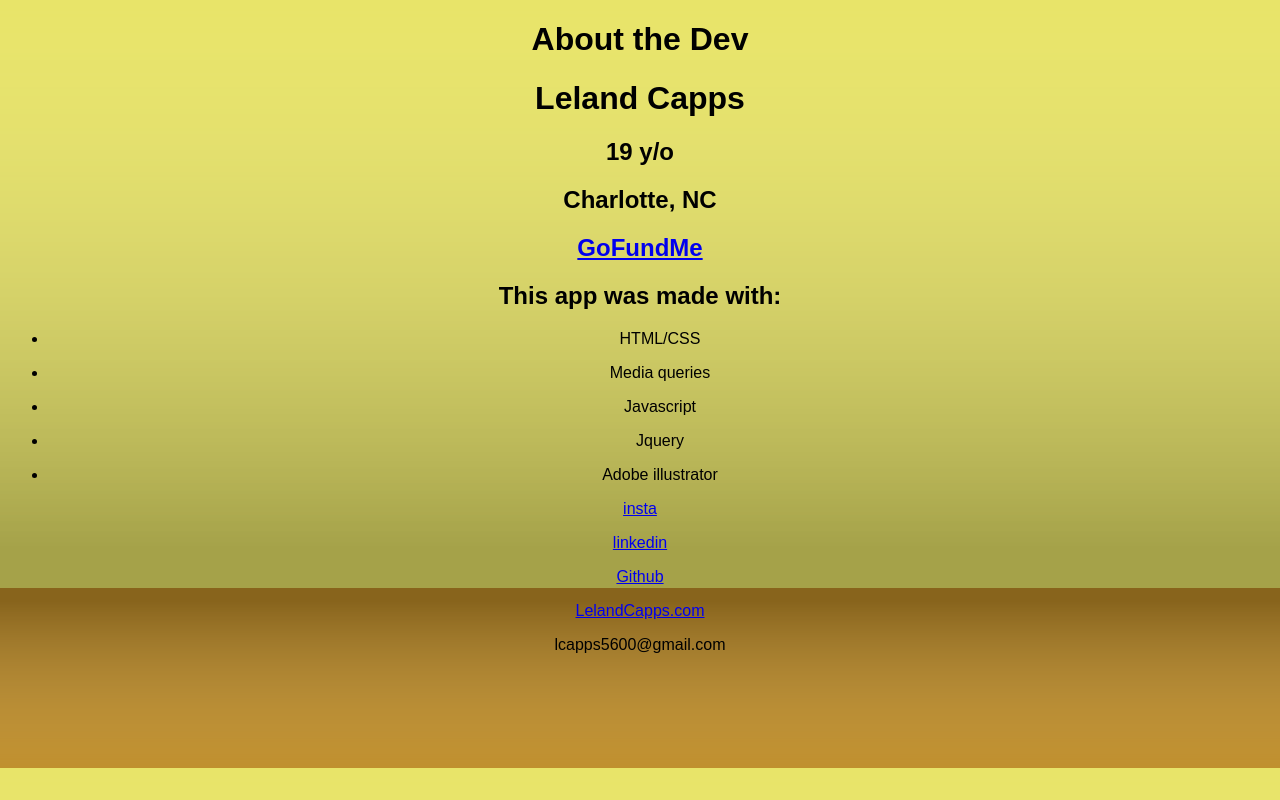
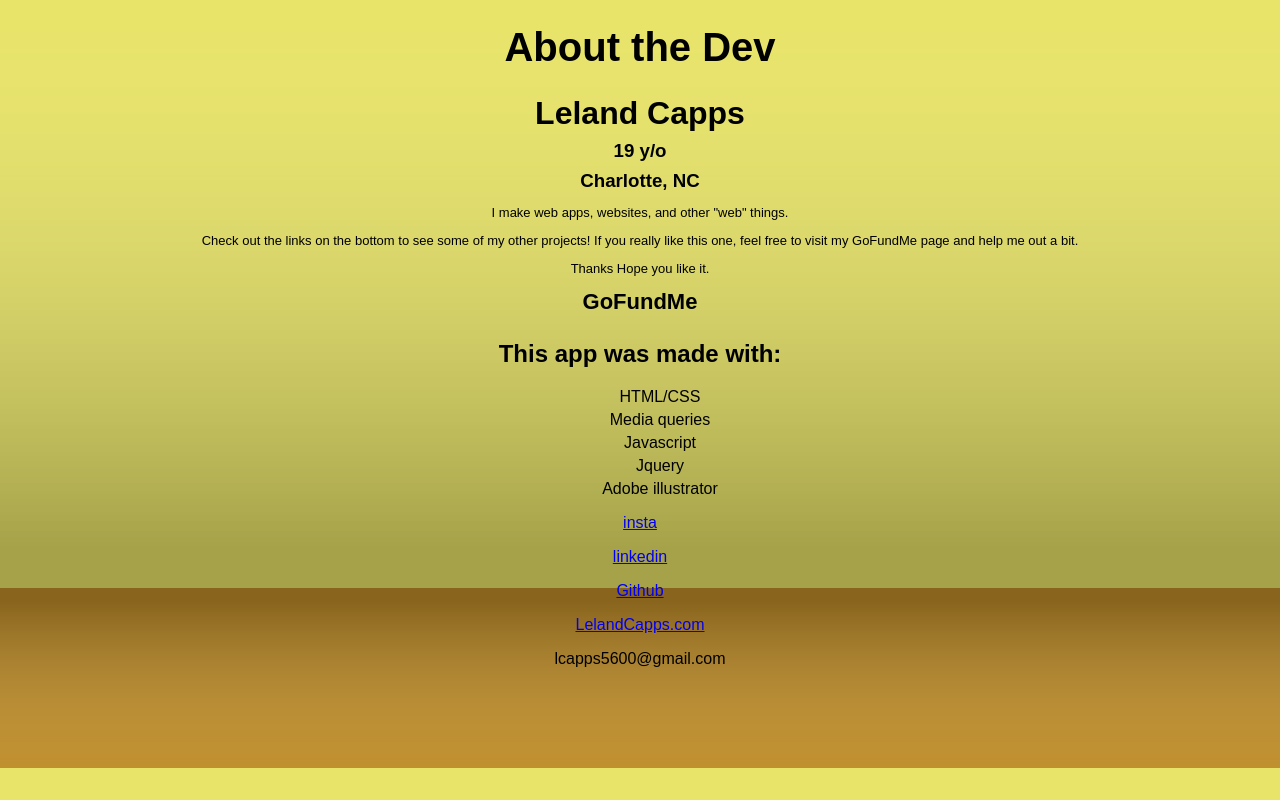
Before and after one commit to Lcapps56/Barbell-calculator, a plain HTML site: page about.html in a window 1280 px wide. Drawn offline with Linux system fonts and the light colour scheme.

Commit message:
more about the dev part

```diff
--- a/about.html
+++ b/about.html
@@ -8,13 +8,20 @@
     <title>About the dev</title>
 </head>
 <body>
-    <h1>About the Dev</h1>
+    <h1 id="title">About the Dev</h1>
     <h1>Leland Capps</h1>
-    <h2>19 y/o</h2>
-    <h2>Charlotte, NC</h2>
-    <h2><a href="#">GoFundMe</a></h2>
-    <h2>This app was made with:</h2>
-    <ul>
+    <h3>19 y/o</h3>
+    <h3>Charlotte, NC</h3>
+    <div id="sum">
+        <p>I make web apps, websites, and other "web" things.</p>Check out the links on the bottom
+            to see some of my other projects! If you really like this one, feel free to
+            visit my GoFundMe page and help me out a bit.</p> Thanks
+            Hope you like it.
+        </p>
+    </div>
+    <h3><a id="fund" href="#">GoFundMe</a></h3>
+    <h2 id="desc">This app was made with:</h2>
+    <ul id="list">
         <li><p>HTML/CSS</p></li>
         <li><p>Media queries</p></li>
         <li><p>Javascript</p></li>
--- a/home/css/about.css
+++ b/home/css/about.css
@@ -11,3 +11,30 @@ html{
     overflow: hidden;
     text-align:center;
 }
+#title{
+    font-size: 40px;
+}
+h1{
+    margin: 0px;
+    margin-top: 25px;
+}
+h3{
+    margin: 8px;
+}
+#fund{
+    text-decoration: none;
+    color: black;
+    font-size: 22px;
+}
+#desc{
+    margin-top: 25px;
+}
+#list{
+    list-style: none;
+}
+#list p{
+    margin: 5px;
+}
+#sum{
+    font-size: 13px;
+}
```
